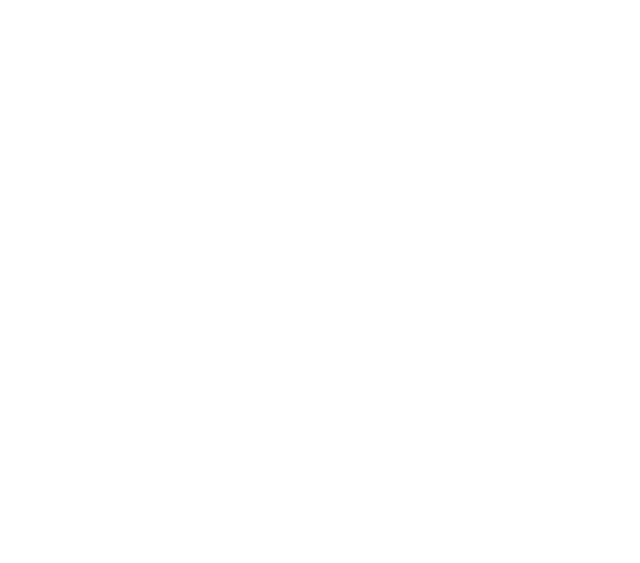
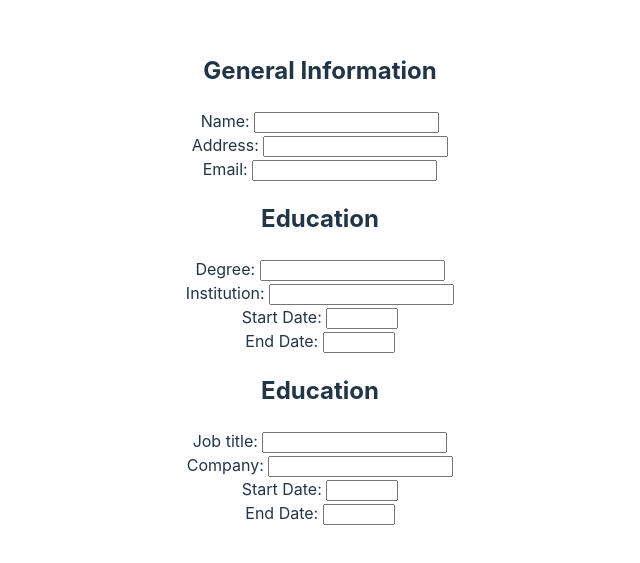
Before and after one commit to preto-phil/CV-Application, a React (Vite) app: page / in a window 1280 px wide. Shown: the part 121-684 px from the top of the page, without its empty margins (320-960 px from the left). Built offline with nearby package versions, Linux system fonts and the light colour scheme.

Commit message:
Early progress: information section provisional content added

```diff
--- a/src/App.jsx
+++ b/src/App.jsx
@@ -1,9 +1,16 @@
 import './App.css'
+import General from './General'
+import Education from './Education'
+import Experience from './Experience'
 
 function App() {
   return (
     <>
-
+      <main>
+        <General />
+        <Education />
+        <Experience />
+      </main>
     </>
   )
 }
--- /dev/null
+++ b/src/Education.jsx
@@ -0,0 +1,40 @@
+
+
+export default function Education() {
+  return (
+    <div className="generalDiv">
+      <h2>Education</h2>
+      <label htmlFor="degree">Degree:{' '}
+        <input
+          id="degree"
+          type="text"
+        />
+      </label>
+      <br />
+      <label htmlFor="institution">Institution:{' '}
+        <input
+          id="institution"
+          type="text"
+        />
+      </label>
+      <br />
+      <label htmlFor="startDate">Start Date:{' '}
+        <input
+          id="startDate"
+          type="number"
+          min="1900"
+          max="2023"
+        />
+      </label>
+      <br />
+      <label htmlFor="endDate">End Date:{' '}
+        <input
+          id="endDate"
+          type="number"
+          min="1900"
+          max="2023"
+        />
+      </label>
+    </div>
+  )
+}
--- /dev/null
+++ b/src/Experience.jsx
@@ -0,0 +1,40 @@
+
+
+export default function Experience() {
+  return (
+    <div className="generalDiv">
+      <h2>Education</h2>
+      <label htmlFor="title">Job title:{' '}
+        <input
+          id="title"
+          type="text"
+        />
+      </label>
+      <br />
+      <label htmlFor="institution">Company:{' '}
+        <input
+          id="institution"
+          type="text"
+        />
+      </label>
+      <br />
+      <label htmlFor="startDate">Start Date:{' '}
+        <input
+          id="startDate"
+          type="number"
+          min="1900"
+          max="2023"
+        />
+      </label>
+      <br />
+      <label htmlFor="endDate">End Date:{' '}
+        <input
+          id="endDate"
+          type="number"
+          min="1900"
+          max="2023"
+        />
+      </label>
+    </div>
+  )
+}
--- /dev/null
+++ b/src/General.jsx
@@ -0,0 +1,29 @@
+
+
+export default function General() {
+  return (
+    <div className="generalDiv">
+      <h2>General Information</h2>
+      <label htmlFor="name">Name:{' '}
+        <input
+          id="name"
+          type="text"
+        />
+      </label>
+      <br />
+      <label htmlFor="address">Address:{' '}
+        <input
+          id="address"
+          type="text"
+        />
+      </label>
+      <br />
+      <label htmlFor="email">Email:{' '}
+        <input
+          id="email"
+          type="email"
+        />
+      </label>
+    </div>
+  )
+}
```
